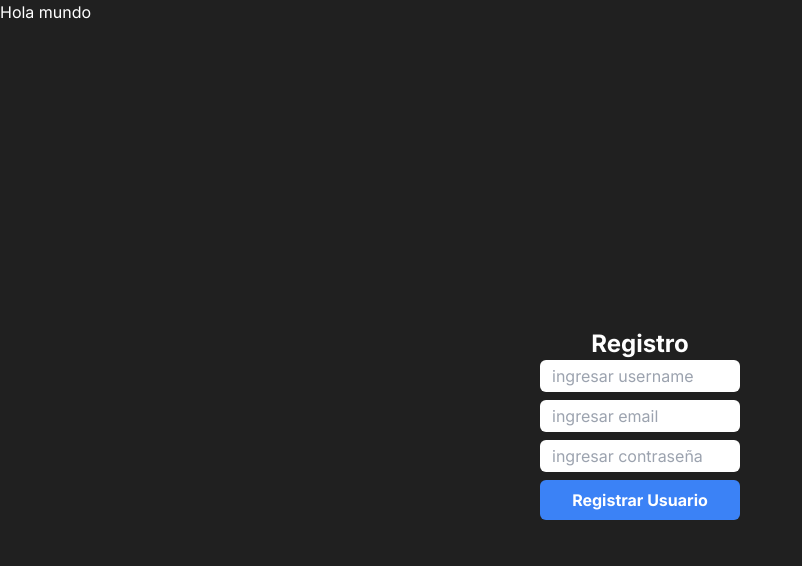
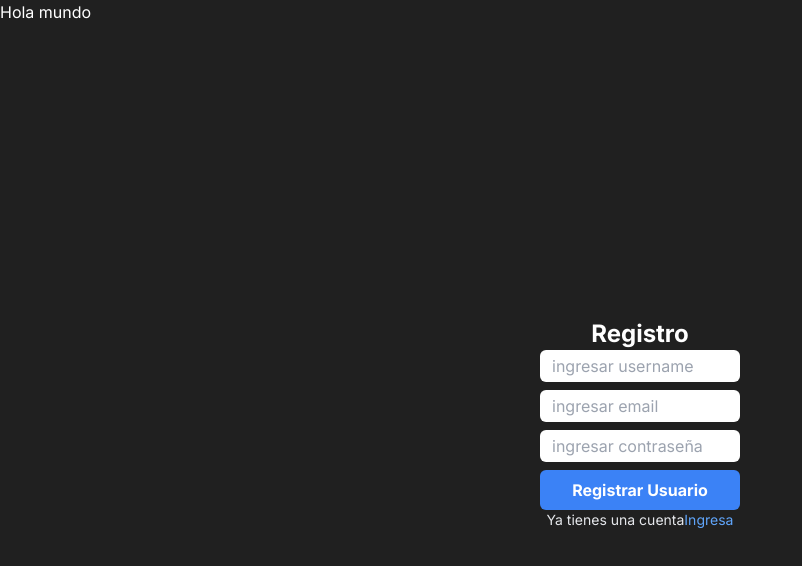
Before and after one commit to Nicoogf/practica-mern, a Next.js app in the folder client/: page /register in a window 1280 px wide. Shown: the top 566 px of the page, without its empty margins (0-802 px from the left). Built offline with nearby package versions, Linux system fonts and the light colour scheme.

Commit message:
Links de registro

```diff
--- a/client/app/context/authContext.jsx
+++ b/client/app/context/authContext.jsx
@@ -1,6 +1,6 @@
 "use client";
 
-import React, { useState, createContext, useContext } from 'react';
+import React, { useState, createContext, useContext, useEffect } from 'react';
 import { registerRequest , loguinRequest } from '../api/auth';
 
 const AuthContext = createContext() ;
@@ -40,6 +40,15 @@ export const AuthProvider = ({ children }) => {
 
     }
 
+    useEffect(()=> {
+        if(errors.length > 0){
+          const timer =  setTimeout(()=>{
+                setErrors([])
+            } , 5000 )
+            return() => clearTimeout(timer)
+        }
+    }, [errors] )
+
     return (
         <AuthContext.Provider value={{
             signup,
--- a/client/app/loguin/page.jsx
+++ b/client/app/loguin/page.jsx
@@ -2,6 +2,7 @@
 import React from 'react'
 import { useForm } from 'react-hook-form'
 import { useAuth } from '../context/authContext';
+import Link from 'next/link';
 
 const LoguinPage = () => {
 
@@ -54,6 +55,14 @@ const LoguinPage = () => {
 
       </form>
 
+        <p className='text-sm text-gray-200'>
+        No tienes una cuenta ?
+        <Link href="/register">
+        <span className="text-blue-400"> Crea una </span>
+        </Link>
+        </p>
+
+
     </div>
   )
 }
--- a/client/app/register/page.jsx
+++ b/client/app/register/page.jsx
@@ -4,6 +4,7 @@ import { useForm } from "react-hook-form";
 import { useAuth } from "../context/authContext";
 import { useEffect } from "react";
 import { useRouter } from 'next/navigation'
+import Link from "next/link";
 
 const RegisterPage = () => {
 
@@ -74,6 +75,14 @@ const RegisterPage = () => {
         <button className="bg-blue-500 text-white font-bold block w-[200px] mx-auto rounded-md py-2"> Registrar Usuario </button>
 
       </form>
+
+      <p className='text-sm text-gray-200'>
+        Ya tienes una cuenta
+        <Link href="/loguin">
+        <span className="text-blue-400">Ingresa </span>
+        </Link>
+        </p>
+
     </main>
   )
 }
```
